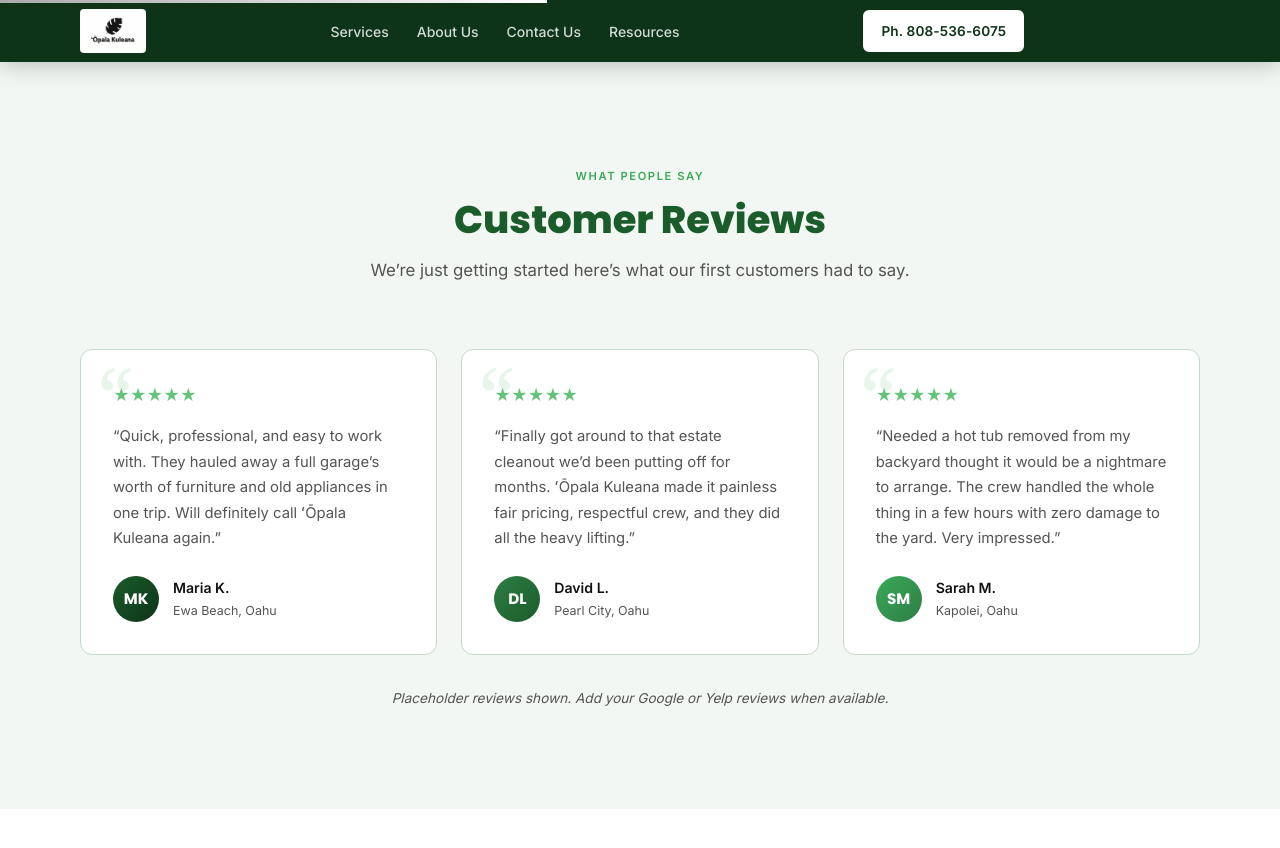
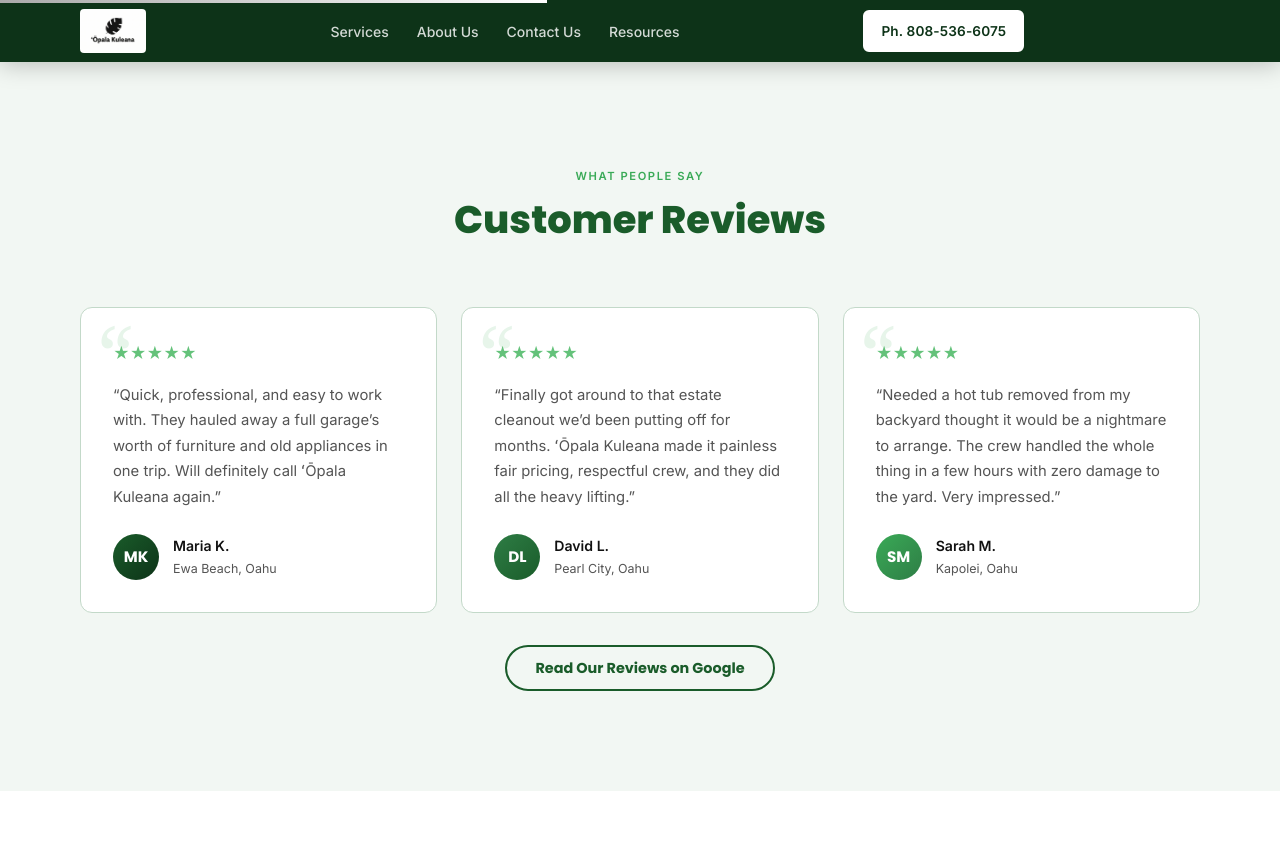
Before and after one commit to tobuku/opalakuleana, a Jekyll site: the page built from index.html, in a window 1280 px wide and 900 px high, scrolled down 4041 px. Shown: the top 848 px of the window. Built offline with Jekyll 4.4.1, drawn with Linux system fonts in a browser that asks for light colours; nearby versions of some CDN libraries.

Commit message:
Reviews: remove "just getting started" copy, add Google reviews button
- Remove text that contradicts "since 2005"
- Add TODO comments for replacing placeholder reviews with real ones
- Add "Read Our Reviews on Google" button linking to GMB listing

Co-Authored-By: Claude Opus 4.6 <noreply@anthropic.com>

```diff
--- a/index.html
+++ b/index.html
@@ -413,9 +413,9 @@ description: "Hawaiian-owned junk removal on Oahu since 2005. Furniture, applian
     <div class="section-header reveal">
       <span class="section-label">What People Say</span>
       <h2 id="testimonials-heading">Customer Reviews</h2>
-      <p>We&rsquo;re just getting started here&rsquo;s what our first customers had to say.</p>
     </div>
 
+    <!-- TODO: Replace placeholder review cards below with real Google/Yelp reviews when available -->
     <div class="testimonials-grid reveal-stagger">
 
       <div class="testimonial-card stagger-item">
@@ -465,7 +465,10 @@ description: "Hawaiian-owned junk removal on Oahu since 2005. Furniture, applian
 
     </div><!-- /.testimonials-grid -->
 
-    <p class="testimonials-note">Placeholder reviews shown. Add your Google or Yelp reviews when available.</p>
+    <!-- TODO: Replace placeholder reviews above with real Google/Yelp reviews -->
+    <div class="reveal" style="text-align:center; margin-top:32px;">
+      <a href="https://www.google.com/maps/place/Opala+Kuleana/" class="btn btn-outline-dark" target="_blank" rel="noopener">Read Our Reviews on Google</a>
+    </div>
   </div>
 </section><!-- /#reviews -->
 
```
